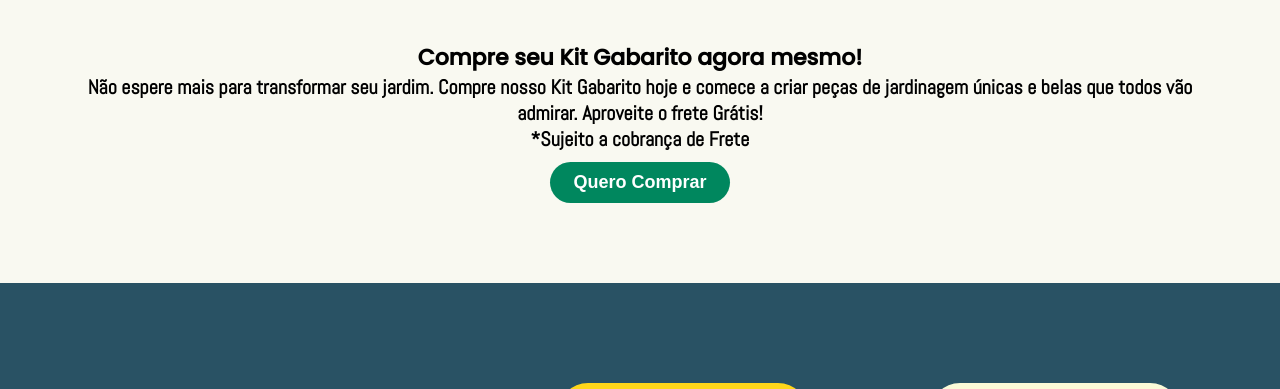
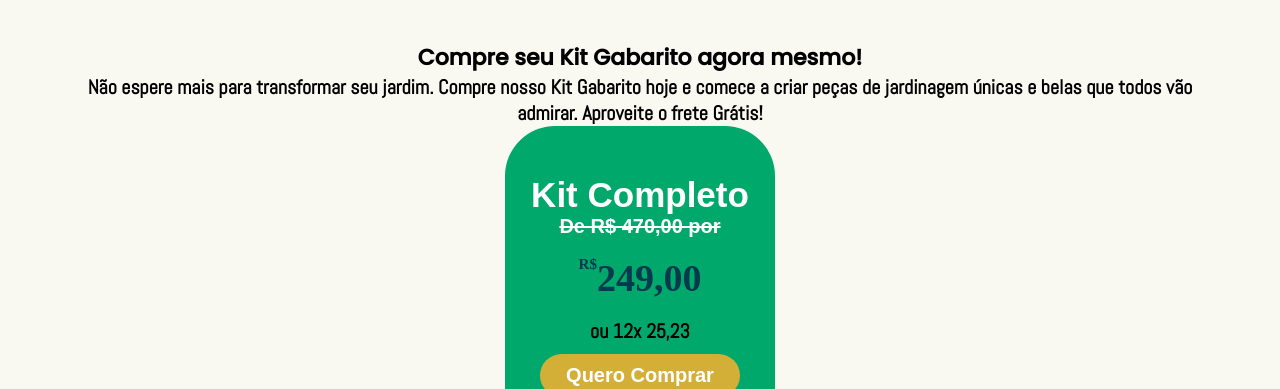
Before and after one commit to MedsonCabral/Vasosdecimento, a plain HTML site: page index.html in a window 1280 px wide. Shown: the part 3010-3399 px from the top of the page. Drawn offline with Linux system fonts and the light colour scheme; a script that the page names is missing; a web font is replaced by a local one.

Commit message:
update in desing

```diff
--- a/codes/responsividade_pc.css
+++ b/codes/responsividade_pc.css
@@ -1947,6 +1947,19 @@
     text-decoration: line-through;
   }
 
+  .kit_yamp {
+    color: #FFFFFF;
+    font-size: 35px;
+  }
+
+  .price_yamp {
+    color: #FFFFFF;
+  }
+
+  .doted_yamp {
+    font-size: 20px;
+  }
+
   .price,
   .mininu {
     color: #04394e;
@@ -1985,6 +1998,19 @@
     margin: 0 auto;
   }
 
+  .yamp {
+    background-color: #00A86B;
+    height: 300px;
+    padding: 10px;
+    border-radius: 50px;
+  }
+
+  .bnt_yamp {
+    background-color:  #D4AF37;
+    width: 200px;
+    font-size: 20px;
+  }
+
   /* CARROSEL */
 
   #carousel {
--- a/index.html
+++ b/index.html
@@ -297,16 +297,28 @@
         hoje e comece a criar peças de jardinagem únicas e belas que todos vão
         admirar. Aproveite o frete Grátis!
       </h4>
-      <div class="coluna_argumentos">
-        <p class="detalhes_do_produto">*Sujeito a cobrança de Frete</p>
-      </div>
-      <button class="green">
-        <a href="#produto">Quero Comprar</a>
-      </button>
+      <nav class="back_black_sub yamp">
+        <h4 class="kit kit_yamp">
+          Kit Completo <br />
+          <span class="doted_ doted_yamp">De R$ 470,00 por</span>
+        </h4>
+        <br />
+        <h2 class="price price_yamp"><span class="mininu">R$</span> 249,00</h2>
+        <br />
+        <p class="detalhes_do_produto">ou 12x 25,23</p>
+        <button class="green bnt_yamp">
+          <a
+            href="https://medson-cabral-kit-gabaritos.catalog.yampi.io/kit-para-gabaritos-de-vasos/p"
+            >Quero Comprar</a
+          >
+        </button>
+      </nav>
     </section>
     <section id="produto" class="back_green">
       <div class="texto_do_preco_produto">
-        <h1 class="buy_kit">Ou se preferir, você pode escolher outras formas de comprar nosso Kit!</h1>
+        <h1 class="buy_kit">
+          Ou se preferir, você pode escolher outras formas de comprar nosso Kit!
+        </h1>
         <p class="sub_buy_kit"></p>
       </div>
 
@@ -318,7 +330,7 @@
         <p class="detalhes_do_produto">*Sujeito a cobrança de Frete</p>
         <button class="green">
           <a
-            href="https://medson-cabral-kit-gabaritos.catalog.yampi.io/kit-para-gabaritos-de-vasos/p"
+            href="https://produto.mercadolivre.com.br/MLB-2192142851-gabaritos-para-fazer-vasos-de-cimento-c-bailarina-completo-_JM"
             >Comprar</a
           >
         </button>
@@ -331,7 +343,7 @@
         <p class="detalhes_do_produto">*Sujeito a cobrança de frete</p>
         <button class="green">
           <a
-            href="https://medson-cabral-kit-gabaritos.catalog.yampi.io/kit-para-gabaritos-de-vasos/p"
+            href="https://shopee.com.br/product/443581761/12885809910?smtt=0.443601338-1649509284.9"
             >Comprar</a
           >
         </button>
```
